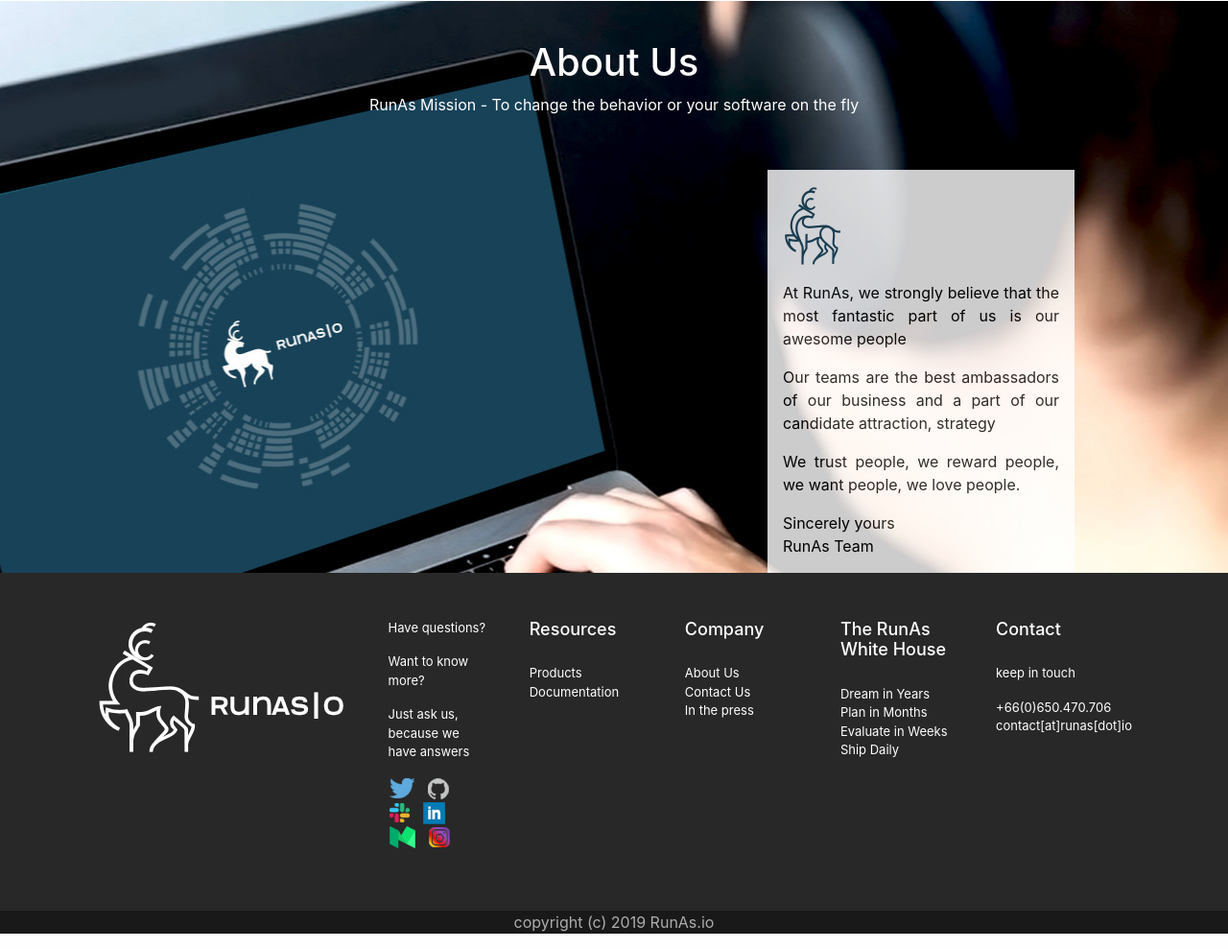
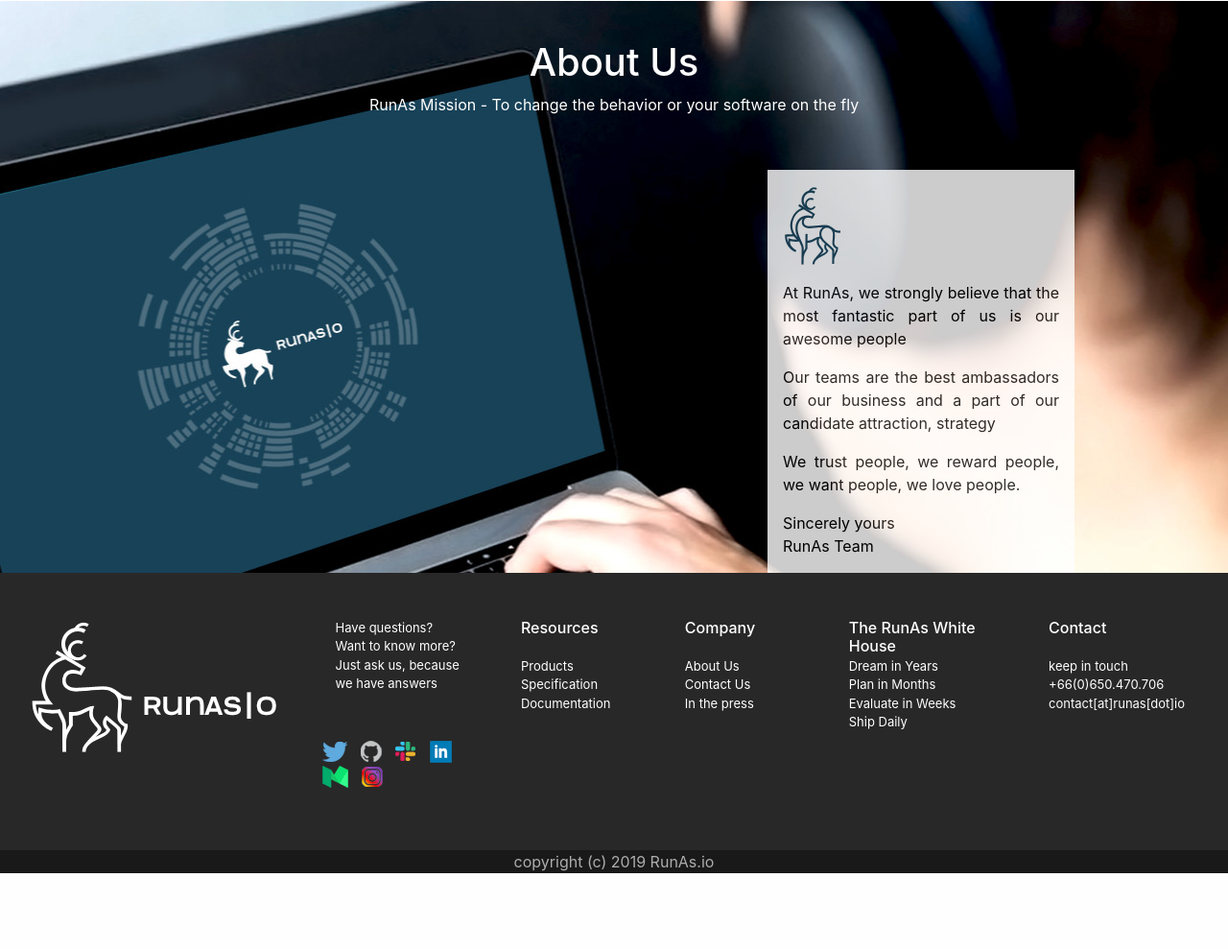
Before and after one commit to niamtokik/website-1, a plain HTML site: page index.html in a window 1280 px wide. Shown: the part 3362-4351 px from the top of the page at 96% size. After the commit the page ends 4288 px from the top, so only its background shows below. Drawn offline with nearby package versions, Linux system fonts and the light colour scheme.

Commit message:
change the footer with row and column.

```diff
--- a/index.html
+++ b/index.html
@@ -306,70 +306,72 @@
       </div>
     </div>
 
-
-
     <!-- footer with links -->
     <div id="we-footer" class="slide">
-      <div class="container d-flex">
-	<div class="container">
-	  <img src="img/logo-footer.png" alt="logo">
+      <div class="row container-fluid">
+	<div class="col">
+	  <div class="container">
+	    <img src="img/logo-footer.png" alt="logo">
+	  </div>
 	</div>
 
-	<div class="container">
-	<div id="wf-questions" class="container">
-	  <p>Have questions?</p>
-	  <p>Want to know more?</p>
-	  <p>Just ask us, because we have answers</p>
-	</div>
-
-	<div class="container d-inline-flex">
+	<div class="col-2">
+	  <div id="wf-questions" class="container">
+	    <ul class="list-inline">
+	      <li>Have questions?</li>
+	      <li>Want to know more?</li>
+	      <li>Just ask us, because we have answers</li>
+	    </ul>
+	  </div>
 	  <ul class="list-inline">
-	    <li class="list-inline-item"><a href="https://twitter.com/asio_run"><img src="img/logo-twitter.png" alt="twitter"></li>
-	    <li class="list-inline-item"><a href="https://github.com/runasio"><img src="img/logo-github.png" alt="github"></li>
-	    <li class="list-inline-item"><a href="https://runasio.slack.com"><img src="img/logo-slack.png" alt="slack"></li>
-	    <li class="list-inline-item"><a><img src="img/logo-linkedin.png" alt="linkedin"></li>
-	    <li class="list-inline-item"><a><img src="img/logo-medium.png" alt="medium"></li>
-	    <li class="list-inline-item"><a><img src="img/logo-instagram.png" alt="instagram"></li>
-	  </ul>
-	</div>
-	</div>
-
-	<div class="container">
-	  <h1>Resources</h1>
-	  <ul class="list-inline">
-	    <li class="list-inline-item"><a>Products</a></li>
-	    <li class="list-inline-item"><a>Documentation</a></li>
+	    <li class="list-inline-item"><a href="https://twitter.com/asio_run"><img src="img/logo-twitter.png" alt="twitter"></a></li>
+	    <li class="list-inline-item"><a href="https://github.com/runasio"><img src="img/logo-github.png" alt="github"></a></li>
+	    <li class="list-inline-item"><a href="https://runasio.slack.com"><img src="img/logo-slack.png" alt="slack"></a></li>
+	    <li class="list-inline-item"><a><img src="img/logo-linkedin.png" alt="linkedin"></a></li>
+	    <li class="list-inline-item"><a><img src="img/logo-medium.png" alt="medium"></a></li>
+	    <li class="list-inline-item"><a><img src="img/logo-instagram.png" alt="instagram"></a></li>
 	  </ul>
 	</div>
 
-	<div class="container">
-	  <h1>Company</h1>
+	<div class="col">
+	  <h1>Resources</h1>
 	  <ul class="list-inline">
-	    <li class="list-inline-item"><a>About Us</a></li>
-	    <li class="list-inline-item"><a>Contact Us</a></li>
-	    <li class="list-inline-item"><a>In the press</a></li>
+	    <li><a>Products</a></li>
+	    <li><a>Specification</a></li>
+	    <li><a>Documentation</a></li>
 	  </ul>
 	</div>
 
-	<div class="container">
-	<h1>The RunAs White House</h1>
-	<ul class="list-inline">
-	  <li class="list-inline-item">Dream in Years</li>
-	  <li class="list-inline-item">Plan in Months</li>
-	  <li class="list-inline-item">Evaluate in Weeks</li>
-	  <li class="list-inline-item">Ship Daily</li>
-	</ul>
+	<div class="col">
+	  <h1>Company</h1>
+	  <ul class="list-inline">
+	    <li><a>About Us</a></li>
+	    <li><a>Contact Us</a></li>
+	    <li><a>In the press</a></li>
+	  </ul>
 	</div>
 
-	<div class="container">
+	<div class="col-2">
+	  <h1>The RunAs White House</h1>
+	  <ul class="list-inline">
+	    <li>Dream in Years</li>
+	    <li>Plan in Months</li>
+	    <li>Evaluate in Weeks</li>
+	    <li>Ship Daily</li>
+	  </ul>
+	</div>
+
+	<div class="col">
 	  <h1>Contact</h1>
-	  <p>keep in touch</p>
 	  <ul class="list-inline">
-	    <li class="list-inline-item">+66(0)650.470.706</li>
-	    <li class="list-inline-item">contact[at]runas[dot]io</li>
+	    <li>keep in touch</li>
+	    <li>+66(0)650.470.706</li>
+	    <li>contact[at]runas[dot]io</li>
 	  </ul>
 	</div>
       </div>
+    </div>
+
     </div>
 
     <!-- copyright -->
--- a/style.css
+++ b/style.css
@@ -291,8 +291,9 @@ body {
 }
 
 #we-footer h1 {
-    font-size: large;
-    padding-bottom: 1em;
+    font-size: medium;
+    padding-bottom: 1rem;
+    height: 2rem;
 }
 
 #we-footer p {
@@ -303,6 +304,9 @@ body {
     padding: 0.1em;
 }
 
+#wf-questions {
+    padding-bottom: 2rem;
+}
 
 /**/
 #we-copyright {
```
